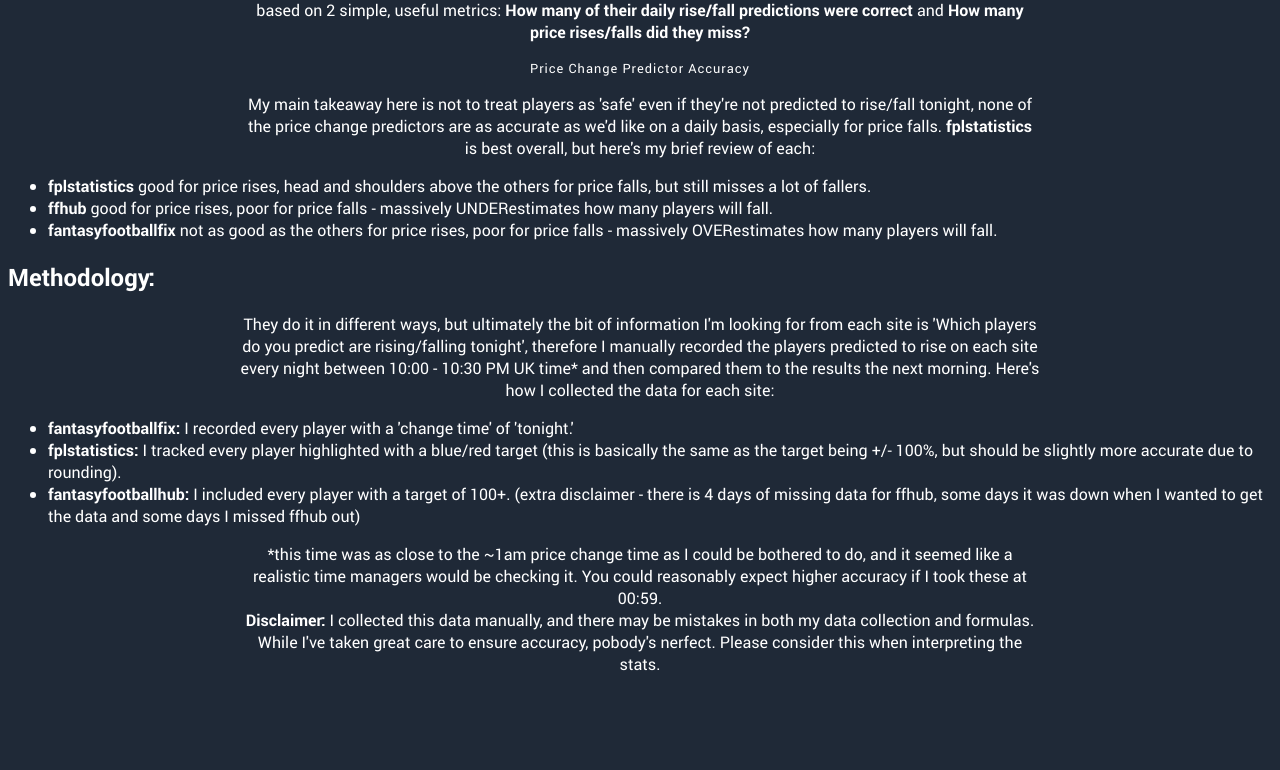
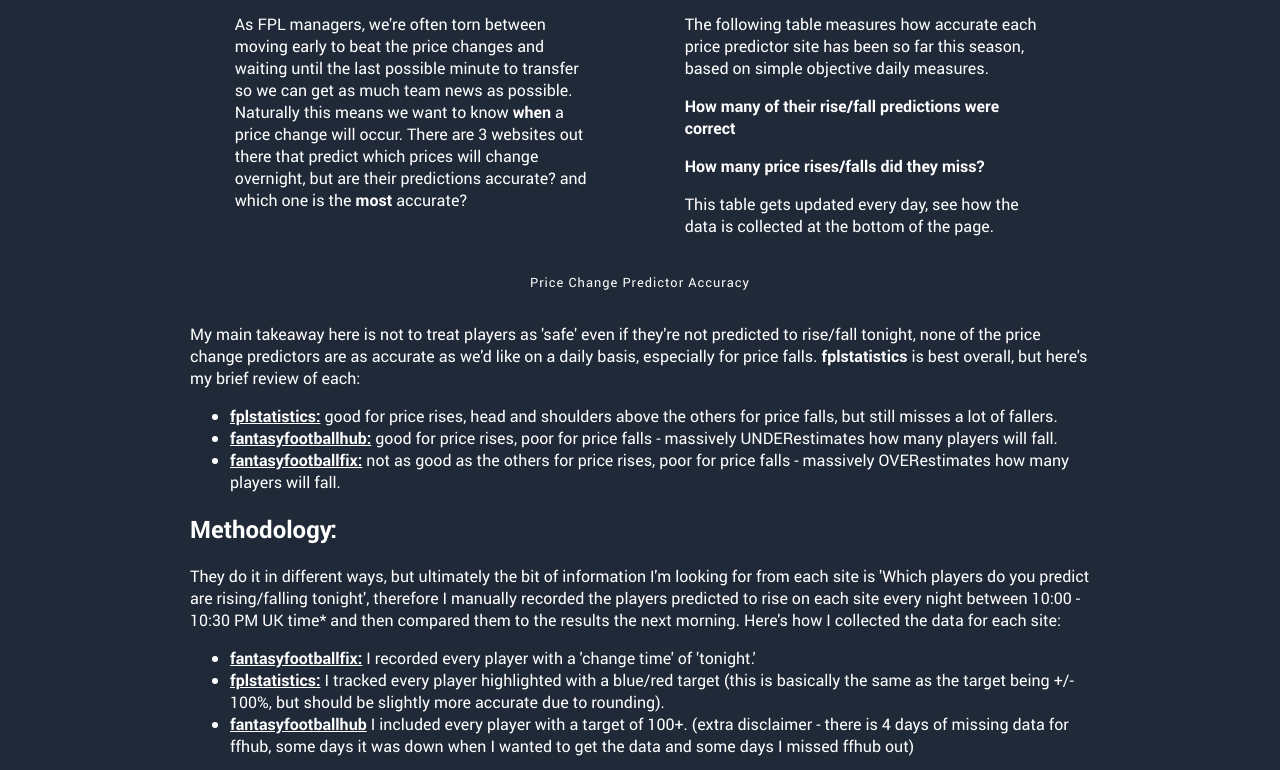
Before and after one commit to MikeCodesSomething/fpl-price-changes-reviewed, a plain HTML site: page index.html in a window 1280 px wide. Shown: the part 74-844 px from the top of the page. Before the commit the page ends 800 px from the top, so only its background shows below. Drawn offline with Linux system fonts and the light colour scheme; no server answers.

Commit message:
Update copy

```diff
--- a/index.html
+++ b/index.html
@@ -10,9 +10,21 @@
 </head>
 <body>
     <h1>FPL Price Predictors Reviewed</h1>
-    <p>The following table measures how accurate each price predictor site has been so far this season, based on based on 2 simple, useful metrics:
-        <strong>How many of their daily rise/fall predictions were correct</strong> and
-        <strong>How many price rises/falls did they miss?</strong></p>
+    <div class="container">
+    <div class="intro">
+        <p>As FPL managers, we're often torn between moving early to beat the price changes and waiting until the last possible minute to transfer so we can get as much team news as possible. Naturally this means we want to know <strong>when</strong> a price change will occur. There are 3 websites out there that predict which prices will change overnight, but are their predictions accurate? and which one is the <strong>most</strong> accurate?</p>
+
+
+    </div>
+    <div class="intro">
+
+        <p>The following table measures how accurate each price predictor site has been so far this season, based on simple objective daily measures.</p>
+        <p><strong>How many of their rise/fall predictions were correct</strong></p>
+        <p><strong>How many price rises/falls did they miss?</strong></p>
+        <p>This table gets updated every day, see how the data is collected at the bottom of the page.</p>
+    </div>
+
+    </div>
 
     <table id="data-table">
         <caption>Price Change Predictor Accuracy</caption>
@@ -20,18 +32,21 @@
     <div class="narrative">
         <p>My main takeaway here is not to treat players as 'safe' even if they're not predicted to rise/fall tonight, none of the price change predictors are as accurate as we'd like on a daily basis, especially for price falls. <strong>fplstatistics</strong> is best overall, but here's my brief review of each:</p>
     <ul>
-        <li><strong>fplstatistics</strong> good for price rises, head and shoulders above the others for price falls, but still misses a lot of fallers.</li>
-        <li><strong>ffhub</strong> good for price rises, poor for price falls - massively UNDERestimates how many players will fall.</li>
-        <li><strong>fantasyfootballfix</strong> not as good as the others for price rises, poor for price falls - massively OVERestimates how many players will fall.</li>
+        <li><strong><a href="https://fplstatistics.co.uk">fplstatistics:</a></strong> good for price rises, head and shoulders above the others for price falls, but still misses a lot of fallers.</li>
+        <li><strong><a href="https://www.fantasyfootballhub.co.uk/fantasy-premier-league-price-rises">fantasyfootballhub:</a></strong> good for price rises, poor for price falls - massively UNDERestimates how many players will fall.</li>
+        <li><strong><a href="https://www.fantasyfootballfix.com/price/">fantasyfootballfix:</a></strong> not as good as the others for price rises, poor for price falls - massively OVERestimates how many players will fall.</li>
     </ul>
         <h2>Methodology:</h2>
         <p>They do it in different ways, but ultimately the bit of information I'm looking for from each site is 'Which players do you predict are rising/falling tonight', therefore I manually recorded the players predicted to rise on each site every night between 10:00 - 10:30 PM UK time* and then compared them to the results the next morning. Here's how I collected the data for each site:</p>
         <ul>
-            <li><strong>fantasyfootballfix:</strong> I recorded every player with a 'change time' of 'tonight.'</li>
-            <li><strong>fplstatistics:</strong> I tracked every player highlighted with a blue/red target (this is basically the same as the target being +/- 100%, but should be slightly more accurate due to rounding).</li>
-            <li><strong>fantasyfootballhub:</strong> I included every player with a target of 100+. (extra disclaimer - there is 4 days of missing data for ffhub, some days it was down when I wanted to get the data and some days I missed ffhub out)</li>
+            <li><strong><a href="https://www.fantasyfootballfix.com/price/">fantasyfootballfix:</a></strong> I recorded every player with a 'change time' of 'tonight.'</li>
+            <li><strong><a href="https://fplstatistics.co.uk">fplstatistics:</a>
+            </strong> I tracked every player highlighted with a blue/red target (this is basically the same as the target being +/- 100%, but should be slightly more accurate due to rounding).</li>
+            <li><strong><a href="https://www.fantasyfootballhub.co.uk/fantasy-premier-league-price-rises">fantasyfootballhub</a>
+            </strong> I included every player with a target of 100+. (extra disclaimer - there is 4 days of missing data for ffhub, some days it was down when I wanted to get the data and some days I missed ffhub out)</li>
         </ul>
 
         <p>*this time was as close to the ~1am price change time as I could be bothered to do, and it seemed like a realistic time managers would be checking it. You could reasonably expect higher accuracy if I took these at 00:59.</p>
 
         <p><strong>Disclaimer:</strong> I collected this data manually, and there may be mistakes in both my data collection and formulas. While I've taken great care to ensure accuracy, pobody's nerfect. Please consider this when interpreting the stats.</p>
+        </div>
--- a/style.css
+++ b/style.css
@@ -12,6 +12,9 @@
   font-style: normal;
 
 }
+:root {
+  --max-content: min(95%, 900px);
+}
 
 html {
     font-family: 'Roboto';
@@ -19,16 +22,32 @@
     color: white;
   }
 
+a {
+  color:white;
+}
+
 h1 {
-  width: min(100%, 800px);
+  width: var(--max-content);
   margin: auto;
+  margin-bottom: 1rem;
   text-align: center;
 }
 
-p {
-  width: min(100%, 800px);
+div.container {
+  width: var(--max-content);
   margin: auto;
-  text-align: center;
+  display: flex;
+  flex-wrap: wrap;
+}
+
+div.narrative {
+  width: var(--max-content);
+  margin: auto;
+}
+
+.intro {
+  width: 40ch;
+  margin: 0.25rem auto;
 }
 
 table {
@@ -36,8 +55,9 @@
   letter-spacing: 1px;
   font-size: 0.8rem;
   background: #323232;
-    width: min(100%, 800px);
+  width: var(--max-content);
   margin: auto;
+  margin-bottom: 1rem;
 
 }
 tr {
```
Lines whose indentation alone changed are shown as unchanged.
